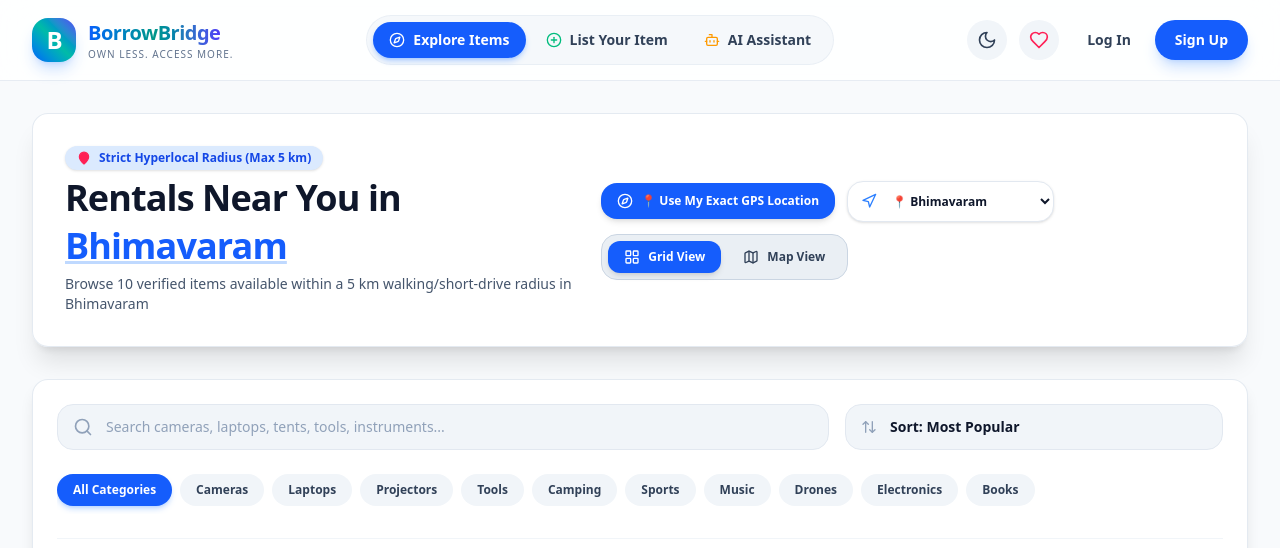
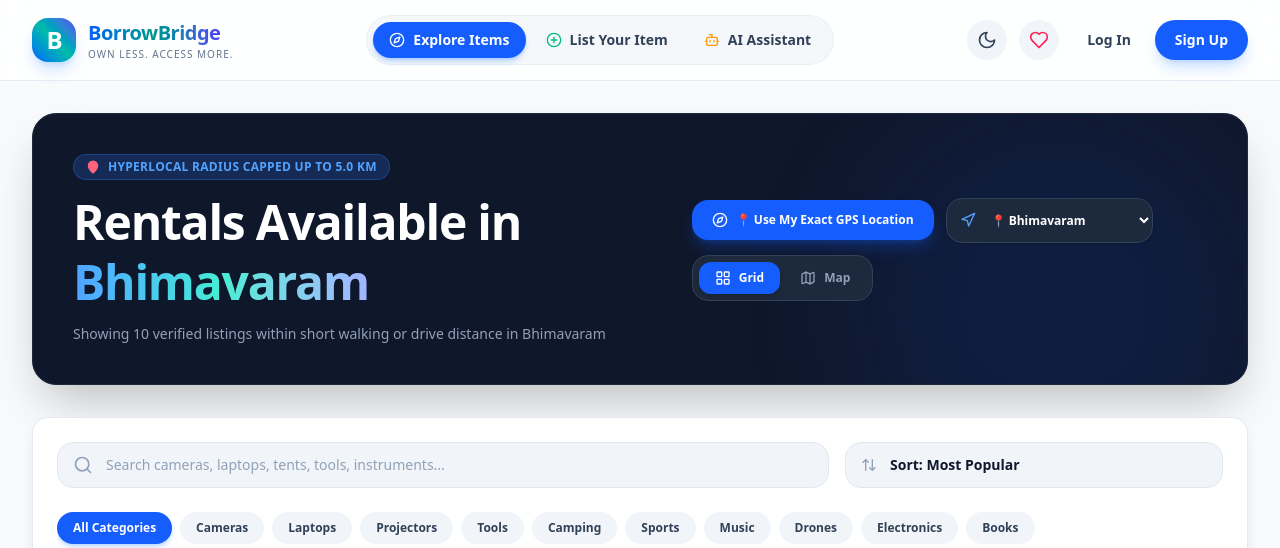
Before and after one commit to saiprasanth03/spark_tank, a React (Vite) app in the folder frontend/: page /explore in a window 1280 px wide. Shown: the top 548 px of the page. Built offline with nearby package versions, Linux system fonts and the light colour scheme.

Commit message:
Fix reverse geocoding to display town/village name instead of raw lat/lng numbers, prioritize platform fee & escrow questions in AI assistant, and elevate UI header aesthetics

```diff
--- a/frontend/src/pages/ExplorePage.jsx
+++ b/frontend/src/pages/ExplorePage.jsx
@@ -9,14 +9,13 @@ import {
   Search,
   Map,
   LayoutGrid,
-  IndianRupee,
   MapPin,
   ArrowUpDown,
   X,
-  Sparkles,
   Navigation,
   Compass,
-  CheckCircle2
+  SlidersHorizontal,
+  Sparkles
 } from 'lucide-react';
 import toast from 'react-hot-toast';
 
@@ -33,7 +32,6 @@ export const ExplorePage = () => {
   const [viewMode, setViewMode] = useState('grid');
 
   // Exact Geolocation state
-  const [gpsLocation, setGpsLocation] = useState(null);
   const [isLocating, setIsLocating] = useState(false);
 
   const cities = ['Bhimavaram', 'Visakhapatnam', 'Vijayawada', 'Hyderabad', 'Kakinada', 'Rajahmundry'];
@@ -45,12 +43,23 @@ export const ExplorePage = () => {
     }
     setIsLocating(true);
     navigator.geolocation.getCurrentPosition(
-      (pos) => {
+      async (pos) => {
         const { latitude, longitude } = pos.coords;
-        setGpsLocation({ lat: latitude, lng: longitude });
-        setSelectedCity(`Exact GPS (${latitude.toFixed(3)}°, ${longitude.toFixed(3)}°)`);
-        setIsLocating(false);
-        toast.success(`Exact GPS Location detected: (${latitude.toFixed(4)}°, ${longitude.toFixed(4)}°)`);
+
+        try {
+          // Attempt reverse geocoding for exact village/town name
+          const res = await fetch(`https://nominatim.openstreetmap.org/reverse?format=json&lat=${latitude}&lon=${longitude}`);
+          const data = await res.json();
+          const placeName = data.address?.village || data.address?.town || data.address?.city_district || data.address?.suburb || data.address?.city || 'Bhimavaram';
+          setSelectedCity(placeName);
+          toast.success(`Exact location set to ${placeName}!`);
+        } catch (e) {
+          // Fallback to Bhimavaram (Local Zone) without showing raw lat/lng numbers
+          setSelectedCity('Bhimavaram (Local Zone)');
+          toast.success('Exact location set to Bhimavaram (Local Zone)!');
+        } finally {
+          setIsLocating(false);
+        }
       },
       (err) => {
         setIsLocating(false);
@@ -112,43 +121,46 @@ export const ExplorePage = () => {
   return (
     <div className="max-w-7xl mx-auto px-4 sm:px-6 lg:px-8 py-8 space-y-8">
 
-      {/* Hyperlocal Header */}
-      <div className="glass-card p-6 sm:p-8 rounded-3xl border border-slate-200/80 dark:border-slate-800 shadow-xl flex flex-col md:flex-row md:items-center justify-between gap-6 bg-gradient-to-r from-blue-900/10 via-teal-900/10 to-indigo-900/10">
-        <div className="space-y-2">
-          <div className="inline-flex items-center gap-2 px-3 py-1 rounded-full bg-blue-100 dark:bg-blue-950/60 text-blue-700 dark:text-blue-300 text-xs font-bold shadow-sm">
-            <MapPin className="w-3.5 h-3.5 text-rose-500 fill-current" />
-            Strict Hyperlocal Radius (Max 5 km)
+      {/* Hyperlocal Header - Modern Craft Design */}
+      <div className="relative rounded-3xl overflow-hidden p-6 sm:p-10 bg-slate-900 text-white shadow-2xl border border-slate-800 flex flex-col md:flex-row md:items-center justify-between gap-6">
+        <div className="absolute top-0 right-0 w-96 h-96 bg-blue-600/10 rounded-full blur-3xl pointer-events-none" />
+
+        <div className="space-y-3 max-w-2xl z-10">
+          <div className="inline-flex items-center gap-2 px-3 py-1 rounded-full bg-blue-500/20 text-blue-400 border border-blue-500/30 text-xs font-extrabold tracking-wide uppercase">
+            <MapPin className="w-3.5 h-3.5 text-rose-400 fill-current" />
+            Hyperlocal Radius Capped Up to 5.0 km
           </div>
 
-          <h1 className="text-3xl sm:text-4xl font-extrabold text-slate-900 dark:text-white tracking-tight flex flex-wrap items-center gap-2">
-            Rentals Near You in
-            <span className="text-blue-600 dark:text-blue-400 underline decoration-blue-500/30">
+          <h1 className="text-3xl sm:text-5xl font-black text-white tracking-tight leading-tight">
+            Rentals Available in{' '}
+            <span className="text-transparent bg-clip-text bg-gradient-to-r from-blue-400 via-teal-300 to-indigo-300">
               {selectedCity}
             </span>
           </h1>
-          <p className="text-slate-600 dark:text-slate-400 text-sm">
-            Browse {filteredItems.length} verified items available within a 5 km walking/short-drive radius in {selectedCity}
+
+          <p className="text-slate-400 text-sm font-medium">
+            Showing {filteredItems.length} verified listings within short walking or drive distance in {selectedCity}
           </p>
         </div>
 
         {/* Location Dropdown & GPS Permission Detector Button */}
-        <div className="flex flex-wrap items-center gap-3">
+        <div className="flex flex-wrap items-center gap-3 z-10">
           <button
             onClick={handleDetectGPSLocation}
             disabled={isLocating}
-            className="px-4 py-2.5 rounded-2xl bg-blue-600 hover:bg-blue-700 text-white font-extrabold text-xs shadow-md transition flex items-center gap-2"
+            className="px-5 py-3 rounded-2xl bg-blue-600 hover:bg-blue-500 text-white font-extrabold text-xs shadow-lg shadow-blue-600/30 transition flex items-center gap-2"
             title="Request Exact GPS Permission"
           >
             <Compass className={`w-4 h-4 ${isLocating ? 'animate-spin' : ''}`} />
-            {isLocating ? 'Detecting GPS...' : '📍 Use My Exact GPS Location'}
+            {isLocating ? 'Detecting Location...' : '📍 Use My Exact GPS Location'}
           </button>
 
           <div className="relative">
-            <Navigation className="w-4 h-4 text-blue-500 absolute left-3.5 top-1/2 -translate-y-1/2" />
+            <Navigation className="w-4 h-4 text-blue-400 absolute left-3.5 top-1/2 -translate-y-1/2" />
             <select
               value={selectedCity}
               onChange={(e) => setSelectedCity(e.target.value)}
-              className="pl-10 pr-8 py-2.5 rounded-2xl bg-white dark:bg-slate-800 text-xs font-bold text-slate-900 dark:text-white border border-slate-200 dark:border-slate-700 shadow-sm focus:ring-2 focus:ring-blue-500 cursor-pointer"
+              className="pl-10 pr-8 py-3 rounded-2xl bg-slate-800 text-xs font-bold text-white border border-slate-700 shadow-sm focus:ring-2 focus:ring-blue-500 cursor-pointer"
             >
               {cities.map(city => (
                 <option key={city} value={city}>📍 {city}</option>
@@ -156,17 +168,17 @@ export const ExplorePage = () => {
             </select>
           </div>
 
-          <div className="flex items-center gap-1.5 bg-slate-200/70 dark:bg-slate-800/80 p-1.5 rounded-2xl border border-slate-300 dark:border-slate-700">
+          <div className="flex items-center gap-1 bg-slate-800 p-1.5 rounded-2xl border border-slate-700">
             <button
               onClick={() => setViewMode('grid')}
               className={`flex items-center gap-2 px-4 py-2 rounded-xl text-xs font-extrabold transition-all ${
                 viewMode === 'grid'
                   ? 'bg-blue-600 text-white shadow-md'
-                  : 'text-slate-700 dark:text-slate-300 hover:text-blue-600'
+                  : 'text-slate-400 hover:text-white'
               }`}
             >
               <LayoutGrid className="w-4 h-4" />
-              Grid View
+              Grid
             </button>
 
             <button
@@ -174,11 +186,11 @@ export const ExplorePage = () => {
               className={`flex items-center gap-2 px-4 py-2 rounded-xl text-xs font-extrabold transition-all ${
                 viewMode === 'map'
                   ? 'bg-blue-600 text-white shadow-md'
-                  : 'text-slate-700 dark:text-slate-300 hover:text-blue-600'
+                  : 'text-slate-400 hover:text-white'
               }`}
             >
               <Map className="w-4 h-4" />
-              Map View
+              Map
             </button>
           </div>
         </div>
```
Also changed, not shown: frontend/src/components/AIAssistantModal.jsx (+12 -12 lines).
